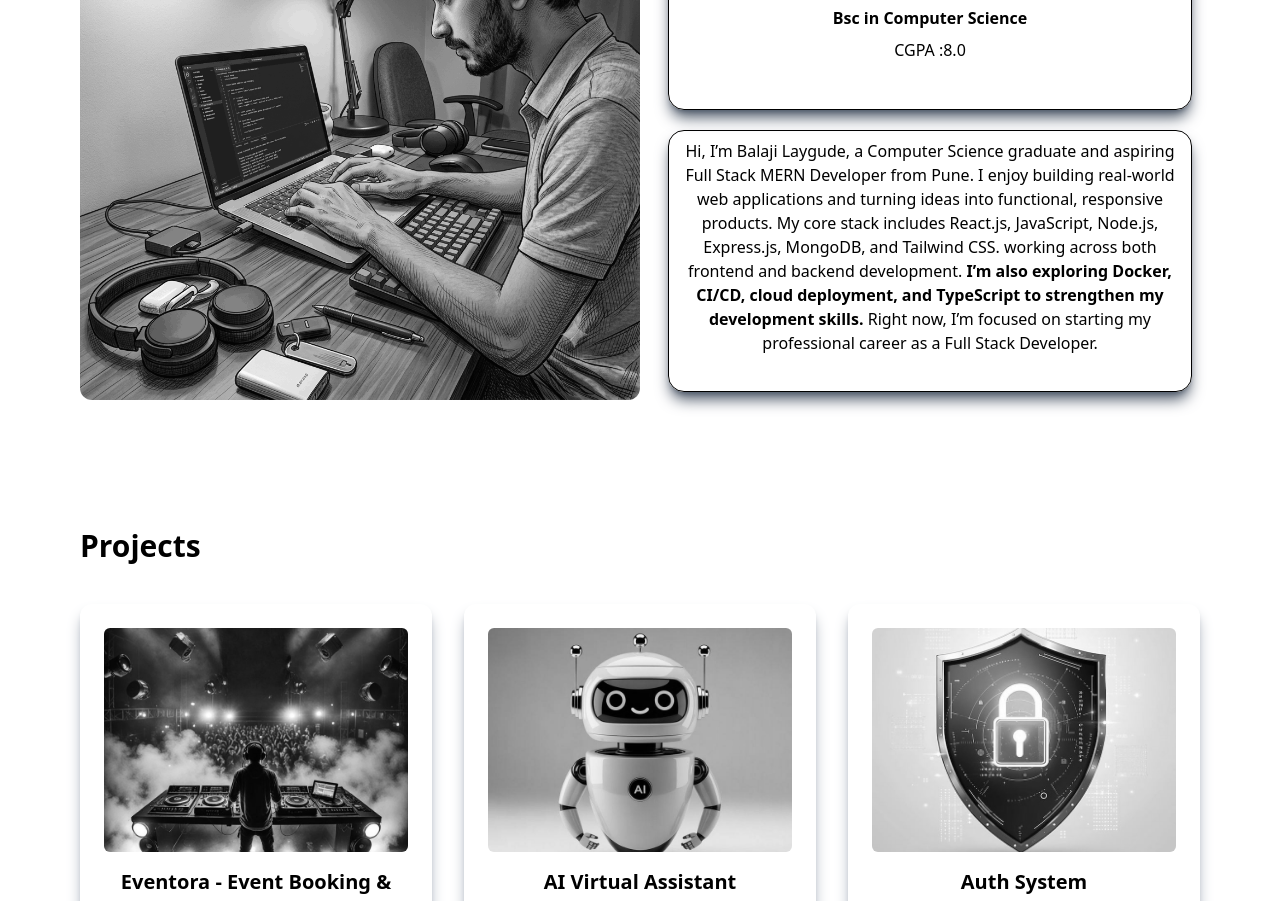
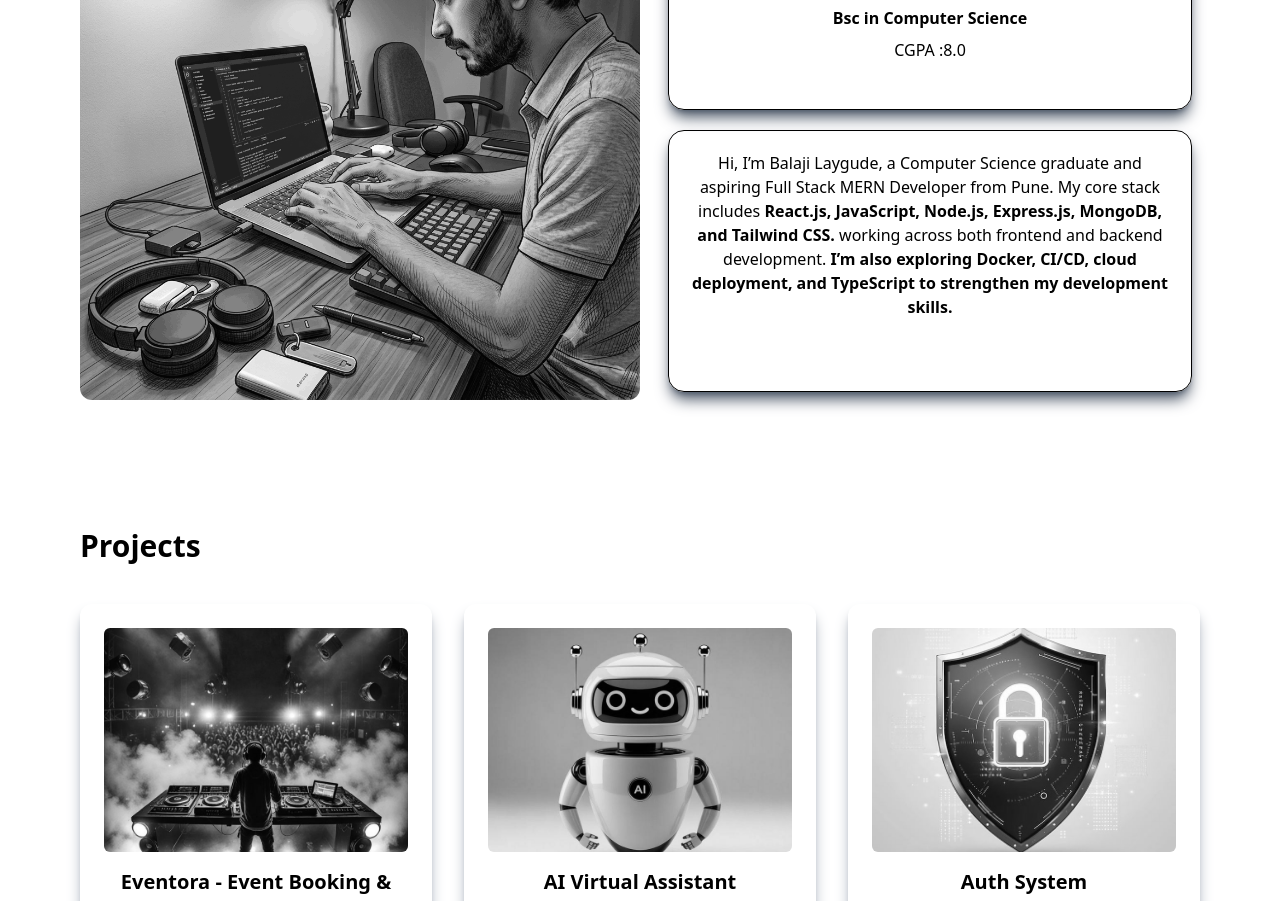
Before and after one commit to balajilaygude/Balaji-s_Portpolio, a React (Vite) app: page / in a window 1280 px wide. Shown: the part 1120-2021 px from the top of the page. Built offline with nearby package versions, Linux system fonts and the light colour scheme.

Commit message:
About finish

```diff
--- a/src/components/About.jsx
+++ b/src/components/About.jsx
@@ -45,8 +45,8 @@ export default function About() {
               <h3 className="font-semibold">Bsc in Computer Science</h3>
               <p>CGPA :8.0</p>
             </div>
-            <p className="border rounded-2xl p-2 text-center shadow-lg shadow-gray-600">
-              Hi, I’m Balaji Laygude, a Computer Science graduate and aspiring Full Stack MERN Developer from Pune. I enjoy building real-world web applications and turning ideas into functional, responsive products. My core stack includes React.js, JavaScript, Node.js, Express.js, MongoDB, and Tailwind CSS. working across both frontend and backend development. <span className="font-semibold">I’m also exploring Docker, CI/CD, cloud deployment, and TypeScript to strengthen my development skills.</span> Right now, I’m focused on starting my professional career as a Full Stack Developer.
+            <p className="border rounded-2xl p-5 text-center shadow-lg shadow-gray-600">
+              Hi, I’m Balaji Laygude, a Computer Science graduate and aspiring Full Stack MERN Developer from Pune. My core stack includes <span className="font-semibold"> React.js, JavaScript, Node.js, Express.js, MongoDB, and Tailwind CSS.</span> working across both frontend and backend development. <span className="font-semibold">I’m also exploring Docker, CI/CD, cloud deployment, and TypeScript to strengthen my development skills.</span>
             </p>
           </div>
         </div>
```
